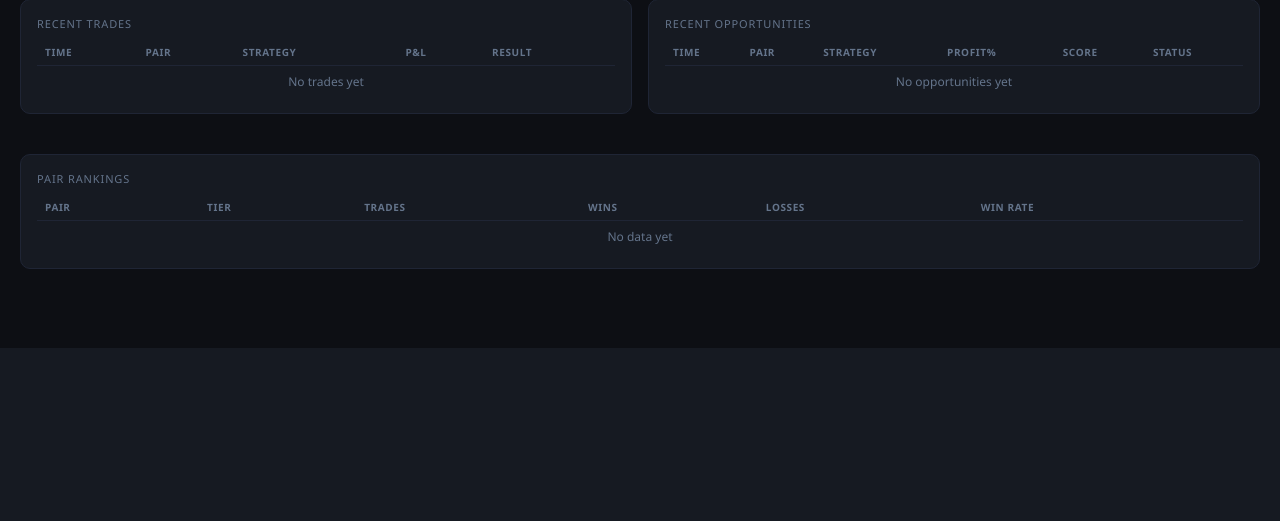
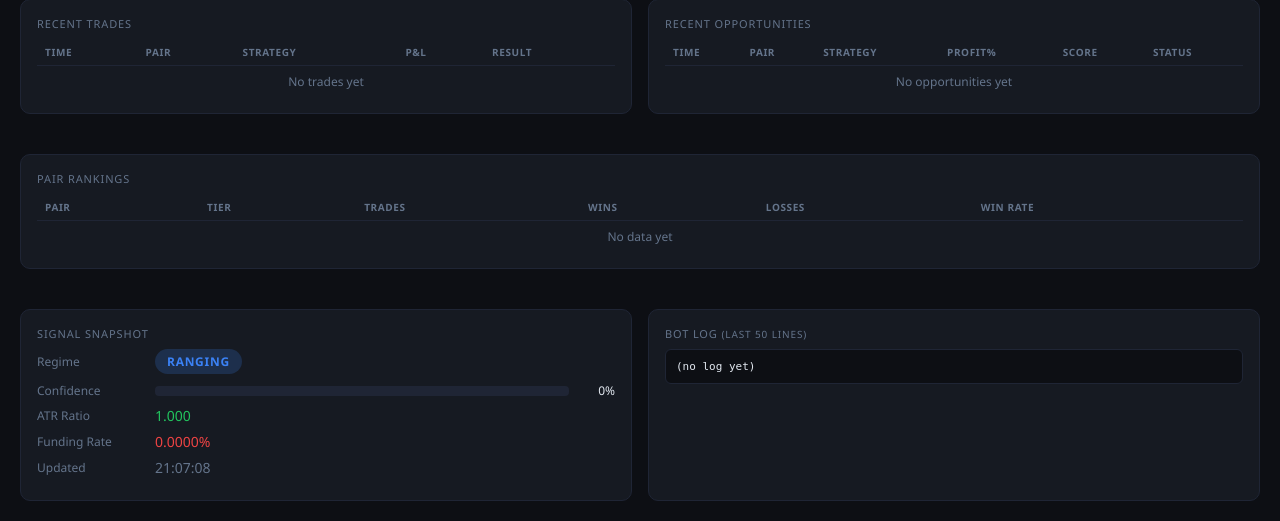
Before and after one commit to HJB-2000/MoneyBot, a Flask app: page / in a window 1280 px wide. Shown: the part 452-973 px from the top of the page. Before the commit the page ends 800 px from the top, so only its background shows below. Run offline with Flask 3, Linux system fonts and the light colour scheme; data comes from the database, SQL or seed files in the repository; tables that the repository leaves empty hold one stand-in row (values such as "Sample post"); parts of the project's set-up code (start-up, migrations or seed data) failed here and were passed over.

Commit message:
Wire 30 Bayesian signals into live scoring engine
- MasterEngine computes all 30 signals every brain cycle
- OpportunityScorer uses BayesianNetwork.compute(signals_30) as f3
- Lower execution threshold 0.72→0.55, observation 0.45→0.30
- Dashboard: Signal Snapshot + Bot Log panels
- 164 tests pass

Co-Authored-By: Claude Sonnet 4.6 <noreply@anthropic.com>

```diff
--- a/brain/master_engine.py
+++ b/brain/master_engine.py
@@ -27,6 +27,11 @@ from risk.manager import RiskManager
 from risk.position_sizer import PositionSizer
 from execution.smart_executor import SmartExecutor
 from execution.order_manager import OrderManager
+from signals.group_candles import CandleSignals
+from signals.group_orderbook import OrderBookSignals
+from signals.group_trades import TradeSignals
+from signals.group_futures import FuturesSignals
+from signals.group_derived import DerivedSignals
 from strategies.triangular_arb import TriangularArbStrategy
 from strategies.stat_arb import StatArbStrategy
 from strategies.funding_arb import FundingArbStrategy
@@ -89,6 +94,13 @@ class MasterEngine:
         self.order_manager = OrderManager()
         self.scorer = OpportunityScorer(self.config)
 
+        # 30-signal groups for Bayesian scoring
+        self._candle_sig   = CandleSignals()
+        self._ob_sig       = OrderBookSignals()
+        self._trade_sig    = TradeSignals()
+        self._futures_sig  = FuturesSignals()
+        self._derived_sig  = DerivedSignals()
+
         # Threading
         self.brain_queue: queue.Queue = queue.Queue(maxsize=1)
         self.opp_queue: queue.Queue = queue.Queue(maxsize=50)
@@ -102,6 +114,7 @@ class MasterEngine:
         self._current_combiner_result = None
         self._current_regime: str = "CHOPPY"
         self._current_route = None
+        self._current_signals_30: dict = {}   # the 30 Bayesian signals
 
     # ------------------------------------------------------------------ #
     #  Startup                                                             #
@@ -211,19 +224,36 @@ class MasterEngine:
         self._current_signal_objects = dict(self.signals_map)
         self._current_signal_objects["_combiner_result"] = combiner_result
         self._current_signal_objects["_route_result"] = route
+        self._current_signal_objects["_signals_30"] = self._current_signals_30
         self._current_combiner_result = combiner_result
         self._current_regime = regime
         self._current_route = route
 
+        # Compute 30 Bayesian signals
+        try:
+            c_scores = self._candle_sig.calculate(candles)
+            ob_scores = self._ob_sig.calculate(ob or {"bids": [], "asks": []},
+                                               trade_size_usd=50.0)
+            t_scores = self._trade_sig.calculate(trades or [], candles)
+            f_scores = self._futures_sig.calculate(funding or 0.0, oi or 1000,
+                                                   trades or [], candles)
+            d_scores = self._derived_sig.calculate(c_scores, t_scores)
+            self._current_signals_30 = {**c_scores, **ob_scores,
+                                        **t_scores, **f_scores, **d_scores}
+        except Exception as e:
+            logger.warning(f"30-signal compute error: {e}")
+
         # Push to brain queue (drop old if full)
+        payload = (regime, route, scores, combiner_result,
+                   self._current_signal_objects, self._current_signals_30)
         try:
-            self.brain_queue.put_nowait((regime, route, scores, combiner_result, self._current_signal_objects))
+            self.brain_queue.put_nowait(payload)
         except queue.Full:
             try:
                 self.brain_queue.get_nowait()
             except queue.Empty:
                 pass
-            self.brain_queue.put_nowait((regime, route, scores, combiner_result, self._current_signal_objects))
+            self.brain_queue.put_nowait(payload)
 
     # ------------------------------------------------------------------ #
     #  Thread 3 — Scan                                                     #
@@ -233,14 +263,14 @@ class MasterEngine:
         while self._running:
             try:
                 item = self.brain_queue.get(timeout=60)
-                regime, route, signals, combiner_result, signal_objects = item
-                self._run_scan(regime, route, signals, combiner_result, signal_objects)
+                regime, route, signals, combiner_result, signal_objects, signals_30 = item
+                self._run_scan(regime, route, signals, combiner_result, signal_objects, signals_30)
             except queue.Empty:
                 pass
             except Exception as e:
                 logger.error(f"ScanThread error: {e}", exc_info=True)
 
-    def _run_scan(self, regime, route, signals, combiner_result, signal_objects):
+    def _run_scan(self, regime, route, signals, combiner_result, signal_objects, signals_30):
         if not route.strategies:
             return
 
@@ -271,13 +301,13 @@ class MasterEngine:
         count = 0
         for opp in all_opportunities:
             try:
-                self.opp_queue.put_nowait((opp, signals, combiner_result, signal_objects, regime))
+                self.opp_queue.put_nowait((opp, signals, combiner_result, signal_objects, regime, signals_30))
                 count += 1
             except queue.Full:
                 break
 
         if count > 0:
-            logger.debug(f"Scan found {count} opportunities (regime={regime})")
+            logger.info(f"Scan found {count} opportunities (regime={regime})")
 
     # ------------------------------------------------------------------ #
     #  Thread 4 — Execution                                                #
@@ -293,7 +323,7 @@ class MasterEngine:
         while self._running:
             try:
                 item = self.opp_queue.get(timeout=5)
-                opp, signals, combiner_result, signal_objects, regime = item
+                opp, signals, combiner_result, signal_objects, regime, signals_30 = item
             except queue.Empty:
                 continue
             except Exception:
@@ -301,10 +331,10 @@ class MasterEngine:
 
             try:
                 self._cycle_count += 1
-                # Score
+                # Score using Bayesian 30 signals
                 score = self.scorer.score(
                     opp, regime, signals, combiner_result, signal_objects,
-                    self.pair_ranker
+                    self.pair_ranker, signals_30=signals_30
                 )
                 if score < exec_threshold:
                     continue
--- a/config/config.yaml
+++ b/config/config.yaml
@@ -71,8 +71,8 @@ signal_weights:
   whale:          0.05
 
 scoring:
-  observation_threshold: 0.45
-  execution_threshold: 0.72
+  observation_threshold: 0.30
+  execution_threshold: 0.55
 
 risk:
   max_daily_loss_pct: 0.05
--- a/dashboard/app.py
+++ b/dashboard/app.py
@@ -21,6 +21,7 @@ REGIME_LOG     = ROOT / "data" / "regime_log.csv"
 OPP_LOG        = ROOT / "data" / "opportunity_log.csv"
 WEIGHTS_FILE   = ROOT / "data" / "signal_weights.json"
 PAIR_CSV       = ROOT / "data" / "pair_rankings.csv"
+BOT_LOG        = ROOT / "logs" / "bot.log"
 
 
 # ── helpers ───────────────────────────────────────────────────────────────────
@@ -129,6 +130,29 @@ def _recent_opps(n: int = 10) -> list[dict]:
     return out
 
 
+def _bot_log_tail(n: int = 50) -> list[str]:
+    if not BOT_LOG.exists() or BOT_LOG.stat().st_size == 0:
+        return ["(no log yet)"]
+    lines = BOT_LOG.read_text(errors="replace").splitlines()
+    return lines[-n:]
+
+
+def _signal_history() -> dict:
+    """Last regime row as signal snapshot."""
+    rows = _read_csv_tail(REGIME_LOG, 1)
+    if not rows:
+        return {}
+    r = rows[-1]
+    return {
+        "regime":       r.get("regime", "UNKNOWN"),
+        "confidence":   _safe_float(r.get("confidence")),
+        "score":        _safe_float(r.get("score")),
+        "atr_ratio":    _safe_float(r.get("atr_ratio", 1)),
+        "funding_rate": _safe_float(r.get("funding_rate", 0)),
+        "ts":           r.get("timestamp", "—"),
+    }
+
+
 def _pair_rankings() -> list[dict]:
     rows = _read_csv_tail(PAIR_CSV, 50)
     out = []
@@ -159,6 +183,14 @@ def create_app() -> Flask:
     @app.route("/")
     def index():
         return render_template("index.html")
+
+    @app.route("/api/logs")
+    def logs():
+        return jsonify({"lines": _bot_log_tail(80)})
+
+    @app.route("/api/signals")
+    def signals():
+        return jsonify(_signal_history())
 
     @app.route("/api/status")
     def status():
--- a/dashboard/templates/index.html
+++ b/dashboard/templates/index.html
@@ -165,6 +165,18 @@
       <thead><tr><th>Pair</th><th>Tier</th><th>Trades</th><th>Wins</th><th>Losses</th><th>Win Rate</th></tr></thead>
       <tbody id="pairs-body"></tbody>
     </table>
+  </div>
+</div>
+
+<!-- Signal snapshot + Bot log -->
+<div class="grid grid-2">
+  <div class="card">
+    <div class="card-title">Signal Snapshot</div>
+    <div id="signal-snapshot"><span style="color:var(--muted)">Loading…</span></div>
+  </div>
+  <div class="card">
+    <div class="card-title">Bot Log <span style="color:var(--muted);font-size:10px">(last 50 lines)</span></div>
+    <pre id="bot-log" style="background:var(--bg);border:1px solid var(--border);border-radius:6px;padding:10px;font-size:11px;max-height:300px;overflow-y:auto;white-space:pre-wrap;word-break:break-all">(loading…)</pre>
   </div>
 </div>
 
@@ -337,8 +349,52 @@ async function update() {
   }
 }
 
+// ── signals + log polling (every 10s) ──────────────────────────────────────
+async function updateSignalsAndLog() {
+  try {
+    const [sigRes, logRes] = await Promise.all([
+      fetch('/api/signals'),
+      fetch('/api/logs'),
+    ]);
+    const sig = await sigRes.json();
+    const log = await logRes.json();
+
+    // Signal snapshot
+    const snap = document.getElementById('signal-snapshot');
+    if (sig.regime) {
+      const confPct = (sig.confidence * 100).toFixed(0);
+      const confColor = sig.confidence > 0.5 ? 'var(--green)' : sig.confidence > 0.3 ? 'var(--yellow)' : 'var(--red)';
+      snap.innerHTML = `
+        <div class="weight-row"><span class="weight-label">Regime</span><span class="regime-badge regime-${sig.regime}">${sig.regime}</span></div>
+        <div class="weight-row" style="margin-top:8px">
+          <span class="weight-label">Confidence</span>
+          <div class="weight-bar-wrap"><div class="weight-bar" style="width:${confPct}%;background:${confColor}"></div></div>
+          <span class="weight-val">${confPct}%</span>
+        </div>
+        <div class="weight-row">
+          <span class="weight-label">ATR Ratio</span>
+          <span style="color:${sig.atr_ratio > 1.5 ? 'var(--red)' : 'var(--green)'}">${sig.atr_ratio.toFixed(3)}</span>
+        </div>
+        <div class="weight-row">
+          <span class="weight-label">Funding Rate</span>
+          <span class="${sig.funding_rate > 0 ? 'pos' : 'neg'}">${(sig.funding_rate * 100).toFixed(4)}%</span>
+        </div>
+        <div class="weight-row"><span class="weight-label">Updated</span><span style="color:var(--muted)">${sig.ts.slice(11,19)}</span></div>`;
+    }
+
+    // Bot log
+    document.getElementById('bot-log').textContent = log.lines.join('\n');
+    // Auto-scroll to bottom
+    const pre = document.getElementById('bot-log');
+    pre.scrollTop = pre.scrollHeight;
+
+  } catch (e) {}
+}
+
 update();
 setInterval(update, 5000);
+updateSignalsAndLog();
+setInterval(updateSignalsAndLog, 10000);
 window.addEventListener('resize', () => {
   fetch('/api/status').then(r => r.json()).then(d => {
     const pts = d.capital.history.map(h => h.balance);
--- a/execution/smart_executor.py
+++ b/execution/smart_executor.py
@@ -52,7 +52,8 @@ class SmartExecutor:
 
         # Check 4 — re-score
         new_score = self._scorer.score(
-            opp, regime, signals, combiner_result, signal_objects
+            opp, regime, signals, combiner_result, signal_objects,
+            signals_30=signal_objects.get("_signals_30")
         )
         exec_threshold = self._cfg["scoring"]["execution_threshold"]
         if new_score < exec_threshold:
```
Also changed, not shown: scoring/opportunity_scorer.py (+9 -3 lines).
